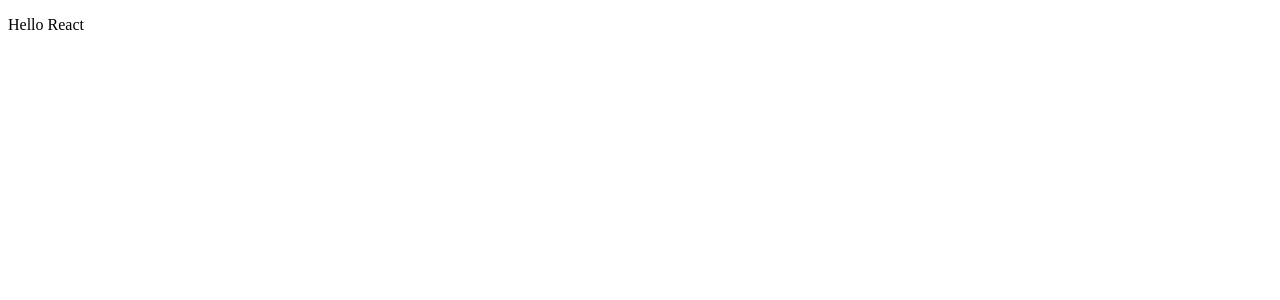
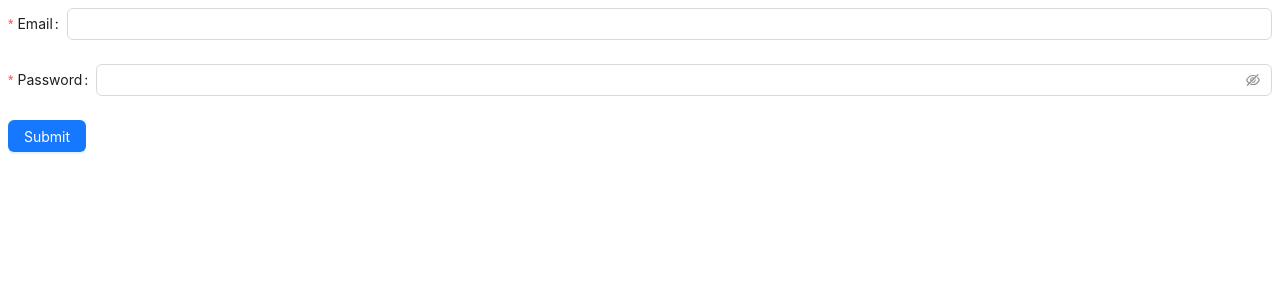
Before and after one commit to Lucky-Star-999/Calendar-Project-Client, a React (Create React App) app: page / in a window 1280 px wide. Shown: the top 300 px of the page. Built offline with nearby package versions, Linux system fonts and the light colour scheme.

Commit message:
Add component LoginForm

```diff
--- a/package.json
+++ b/package.json
@@ -6,8 +6,11 @@
     "@testing-library/jest-dom": "^5.16.5",
     "@testing-library/react": "^13.4.0",
     "@testing-library/user-event": "^13.5.0",
+    "antd": "^5.0.0",
+    "axios": "^1.1.3",
     "react": "^18.2.0",
     "react-dom": "^18.2.0",
+    "react-router-dom": "^6.4.3",
     "react-scripts": "5.0.1",
     "web-vitals": "^2.1.4"
   },
--- a/src/App.js
+++ b/src/App.js
@@ -1,8 +1,9 @@
+import LoginForm from "./LoginForm.js";
 
 function App() {
   return (
     <div className="App">
-      <p>Hello React</p>
+      <LoginForm />
     </div>
   );
 }
--- /dev/null
+++ b/src/LoginForm.js
@@ -0,0 +1,65 @@
+import React from 'react';
+import { Button, Form, Input } from 'antd';
+
+import { useState } from 'react';
+import axios from 'axios';
+import { useNavigate } from "react-router-dom";
+
+const LoginForm = () => {
+
+  //const navigate = useNavigate();
+  const [email, setEmail] = useState("");
+  const [password, setPassword] = useState("");
+
+  const handleSubmit = (event) => {
+    //event.preventDefault();
+
+    axios.post(`http://localhost:9000/user/login`, { email, password })
+      .then(res => {
+        console.log(res.data);
+        /*if (res.data === 'Login successfully') {
+          navigate("/home", { state: { email: email } });
+        }*/
+      });
+  }
+
+  return (
+    <Form autoComplete="off" onFinish={handleSubmit}>
+      <Form.Item
+        label="Email"
+        name="email"
+        rules={[
+          {
+            required: true,
+            message: 'Please input your email!',
+          }
+        ]}
+        onChange={(e) => setEmail(e.target.value)} value={email}
+      >
+        <Input />
+      </Form.Item>
+
+      <Form.Item
+        label="Password"
+        name="password"
+        rules={[
+          {
+            required: true,
+            message: 'Please input your password!',
+          },
+        ]}
+        onChange={(e) => setPassword(e.target.value)} value={password}
+      >
+        <Input.Password />
+      </Form.Item>
+
+      <Form.Item>
+        <Button type="primary" htmlType="submit">
+          Submit
+        </Button>
+      </Form.Item>
+    </Form>
+  );
+};
+
+export default LoginForm;
```
Also changed, not shown: 1 other file (tests, documents, lock files or other folders).
